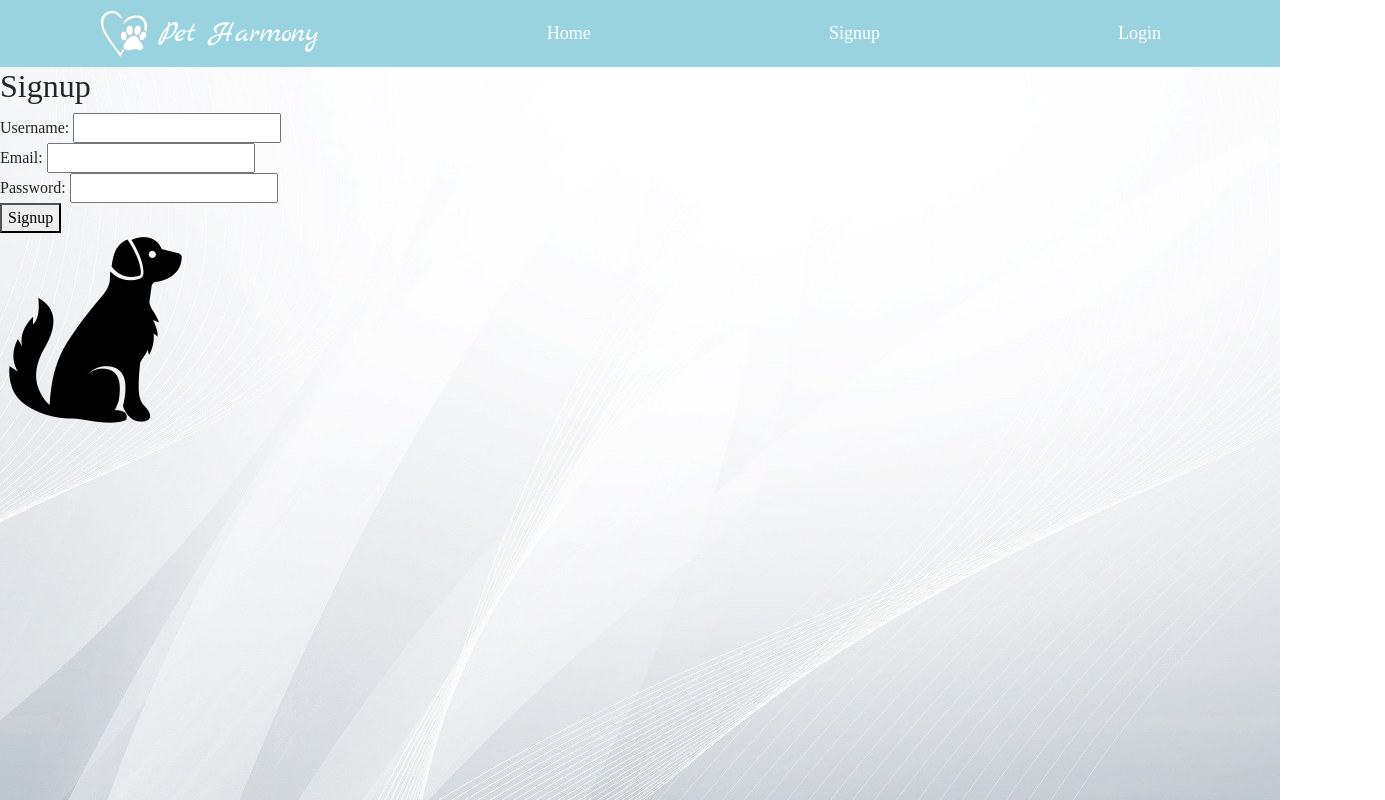
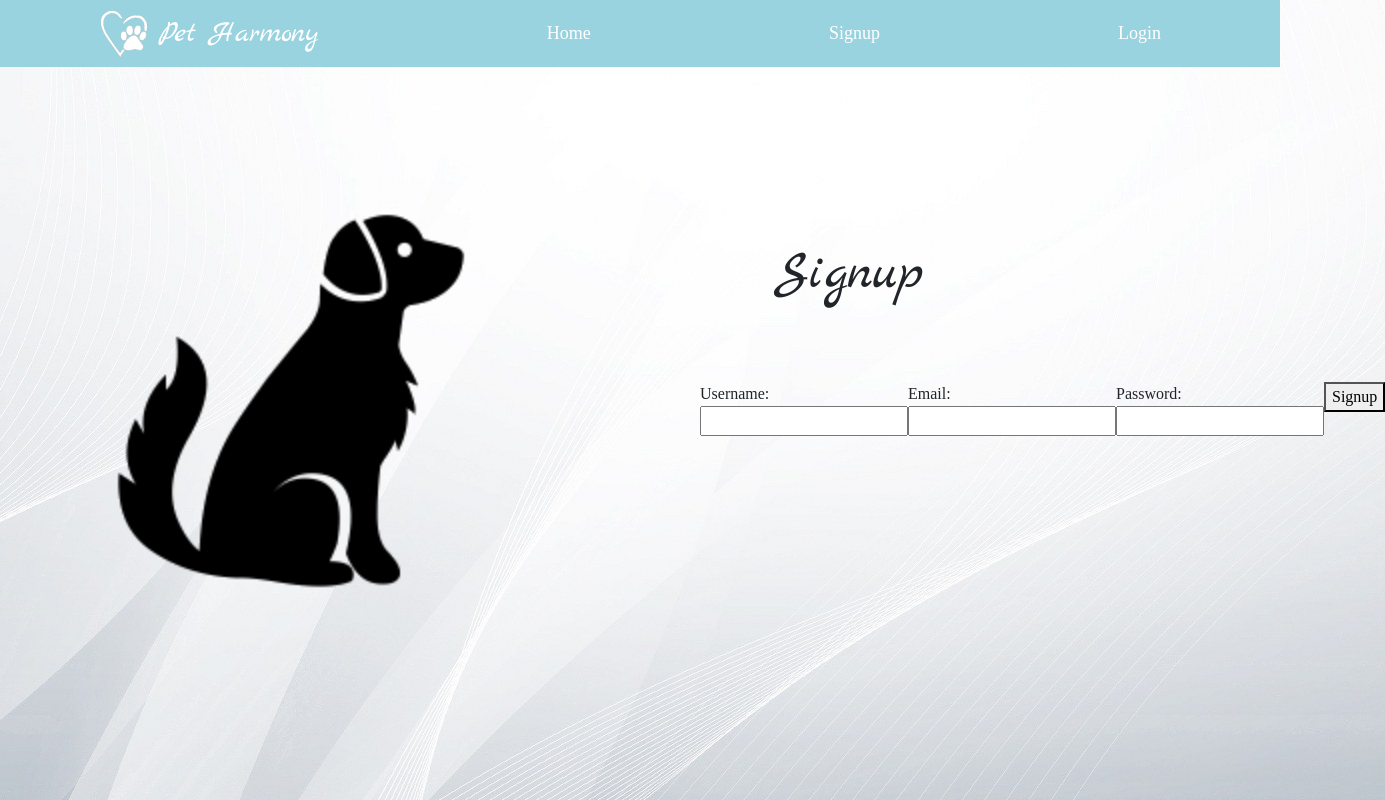
Before and after one commit to Jenniferrmuniz/FinalProject, a React (Create React App) app in the folder client/: page /signup in a window 1280 px wide. Shown: the whole page, 1385 px wide, since content can reach past the window. Built offline with nearby package versions, Linux system fonts and the light colour scheme; no server answers; a web font is replaced by a local one.

Commit message:
styling and email form

```diff
--- a/client/src/components/pages/DogDetails.jsx
+++ b/client/src/components/pages/DogDetails.jsx
@@ -160,7 +160,6 @@ class DogDetails extends Component {
     })
   }
 
-  //value={this.props.dogInfo.contact.email}
   //value={this.props.theUser.email}
 
   contact = () => {
@@ -172,12 +171,12 @@ class DogDetails extends Component {
           <div className='email-div'>
             <div>
               <label htmlFor="">To</label>
-              <input type="email" name="toEmail" id="" />
+              <input type="email" name="toEmail" id="" value={this.props.dogInfo.contact.email} />
             </div>
             <div>
-              <label htmlFor="">From</label>
+              {/* <label htmlFor="">From</label> */}
               {/* {this.props.user ? */}
-              <input type='email' name='fromEmail' />
+              {/* <input type='email' name='fromEmail' /> */}
               {/* :
                 ''
               } */}
--- a/client/src/components/pages/Home.jsx
+++ b/client/src/components/pages/Home.jsx
@@ -29,7 +29,7 @@ export default class Home extends Component {
                   <img className='top-match' src={'defaultPic.png'} alt='best matched dog' />
 
                 }
-                <span>{this.props.topMatch.name}</span>
+                <p>{this.props.topMatch.name}</p>
               </Link>
 
             </div>
@@ -50,8 +50,10 @@ export default class Home extends Component {
             <div className='something'>
               <p>Already adopted?</p>
               <a href='http://pawnderapp.herokuapp.com/'>Schedule a playdate using Pawnder!</a>
-
-
+            </div>
+            <div className='something'>
+              <p>Looking for a groomer?</p>
+              <a href='http://spaws-project.herokuapp.com/'>Visit Spaws!</a>
             </div>
           </div>
 
@@ -82,11 +84,12 @@ export default class Home extends Component {
         </div>
 
         <div className='signup-div'>
-          <Link to='/signup'>Get Started</Link>
+          <Link className='sign-up' to='/signup'>Get Started</Link>
+          <p className='log-in'>Already have an account? <Link to='/login'>Log in</Link></p>
         </div>
 
-        <div className='login-div'>
-          <p>Already have an account? <Link to='/login'>Log in</Link></p>
+        <div className='image-div'>
+          <img src='../../../dogs-pic.png' />
         </div>
 
       </div>
--- a/client/src/components/pages/Signup.jsx
+++ b/client/src/components/pages/Signup.jsx
@@ -40,21 +40,34 @@ export default class Signup extends Component {
   render() {
     return (
       <div className="Signup">
+
+        <div class='background-dog'>
+          <img src='../../../dog.png' />
+        </div>
+
+        <div className='signUp-form'>
           <h2>Signup</h2>
           <form>
+            <div>
               Username:{' '}
               <input type="text" value={this.state.username} name="username" onChange={this.handleInputChange} />{' '}
-          <br />
+            </div>
+            <div>
               Email:{' '}
               <input type="email" value={this.state.email} name="email" onChange={this.handleInputChange} />{' '}
-          <br />
+            </div>
+            <div>
               Password:{' '}
               <input type="password" value={this.state.password} name="password" onChange={this.handleInputChange} />{' '}
-          <br />
+            </div>
+            <div>
               <button onClick={e => this.handleClick(e)}>Signup</button>
+            </div>
           </form>
           {this.state.message && (<div className="info info-danger">{this.state.message}</div>)}
-        <img src='../../../dog.png' />
+        </div>
+
+
       </div>
     )
   }
--- a/client/src/index.scss
+++ b/client/src/index.scss
@@ -59,21 +59,21 @@ body{
 
 
     .home-loggedOut{
-      margin: 100px 200px;
+      margin: 20px 200px;
       width: 900px;
+      height: 500px;
       display:flex;
       flex-direction: column;
       align-items: center;
 
-
-
       .title{
-        margin: 50px;
+        margin: 15px;
         display:flex;
         flex-direction: row;
 
         span{
-          font-size: 46px;
+          font-size: 54px;
+          font-family: 'Marck Script', cursive;
           margin-right: 30px;
         }
         img{
@@ -82,12 +82,21 @@ body{
       }
 
       .signup-div{
-        font-size: 36px;
+        box-shadow: 0 0 14px 14px rgb(233, 233, 233) inset;
+        padding: 100px;
+        margin-top: 10px;
+        .sign-up{
+          font-size: 36px;
+        }
+        .log-in{
+
+        }
       }
 
-      .login-div{
-        margin: 50px;
+      .image-div{
+        margin-top: 30px;
       }
+
     }
 
 
@@ -135,26 +144,26 @@ body{
                 opacity:1;
                 transition: opacity .5s ease-in-out;
               }
-              span{
+              p{
                 transition: opacity .5s ease-in-out;
                 position: absolute;
                 z-index: 10;
-                opacity:0;
-              }
-
-
-            }
-            .link-hover-div:hover{
-              span{
-                color:black;
-                opacity:1;
-                justify-self: center;
-
-              }
-              .top-match{
-                opacity:0;
+                color: white;
+                text-decoration: none;
+                // opacity:0;
               }
             }
+            // .link-hover-div:hover{
+            //   span{
+            //     color:black;
+            //     opacity:1;
+            //     justify-self: center;
+
+            //   }
+            //   .top-match{
+            //     opacity:0;
+            //   }
+            // }
 
 
           }
@@ -216,7 +225,40 @@ body{
 
 
 
+  .Signup{
+    margin: 100px;
 
+    display:flex;
+    flex-direction: row;
+
+    .background-dog{
+      margin-top: 40px;
+      img{
+        width: 400px;
+      }
+    }
+
+
+    .signUp-form{
+      margin-left: 200px;
+
+
+      h2{
+        font-family: 'Marck Script', cursive;
+        font-size: 54px;
+        margin: 75px;
+      }
+
+      form{
+        display:flex;
+
+      }
+
+
+    }
+
+
+  }
 
 
 
```
Also changed, not shown: client/public/dogs-pic.png (added). Lines whose indentation alone changed are shown as unchanged.
